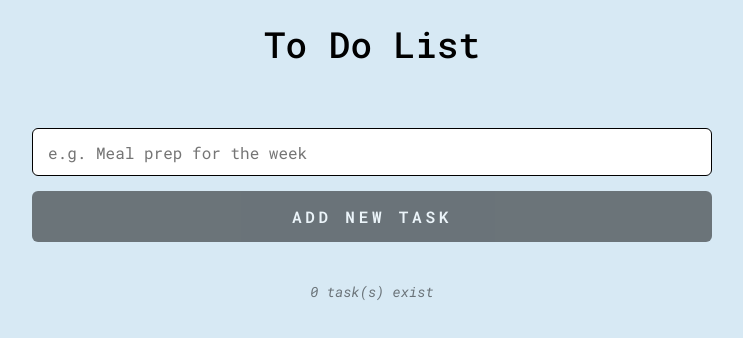
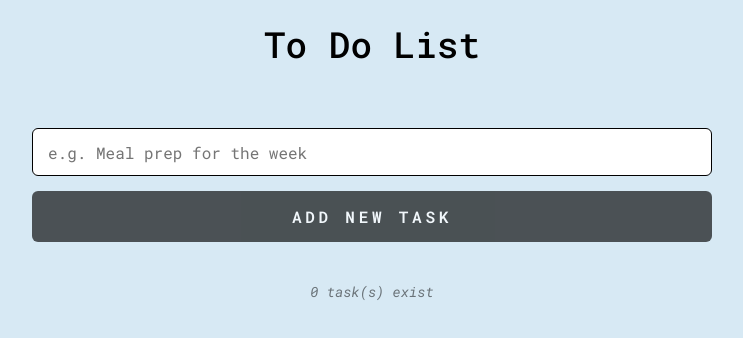
Before and after one commit to alexismgjackson-github/todolist, a React (Vite) app: page / in a window 1280 px wide. Shown: the top 338 px of the page, without its empty margins (268-1011 px from the left). Built offline with nearby package versions, Linux system fonts and the light colour scheme.

Commit message:
update index.css

```diff
--- a/index.css
+++ b/index.css
@@ -1,7 +1,7 @@
 :root {
   --font-primary: "Roboto Mono", serif;
   --color-extralight: #fff;
-  --color-light: hsl(202, 57%, 90%);
+  --color-light: #d7e9f4;
   --color-bold: #000;
 }
 
@@ -90,7 +90,7 @@ li {
 
 :disabled {
   cursor: not-allowed;
-  opacity: 0.5;
+  opacity: 0.65;
 }
 
 /* Medium devices (landscape tablets, 768px and up) */
```
